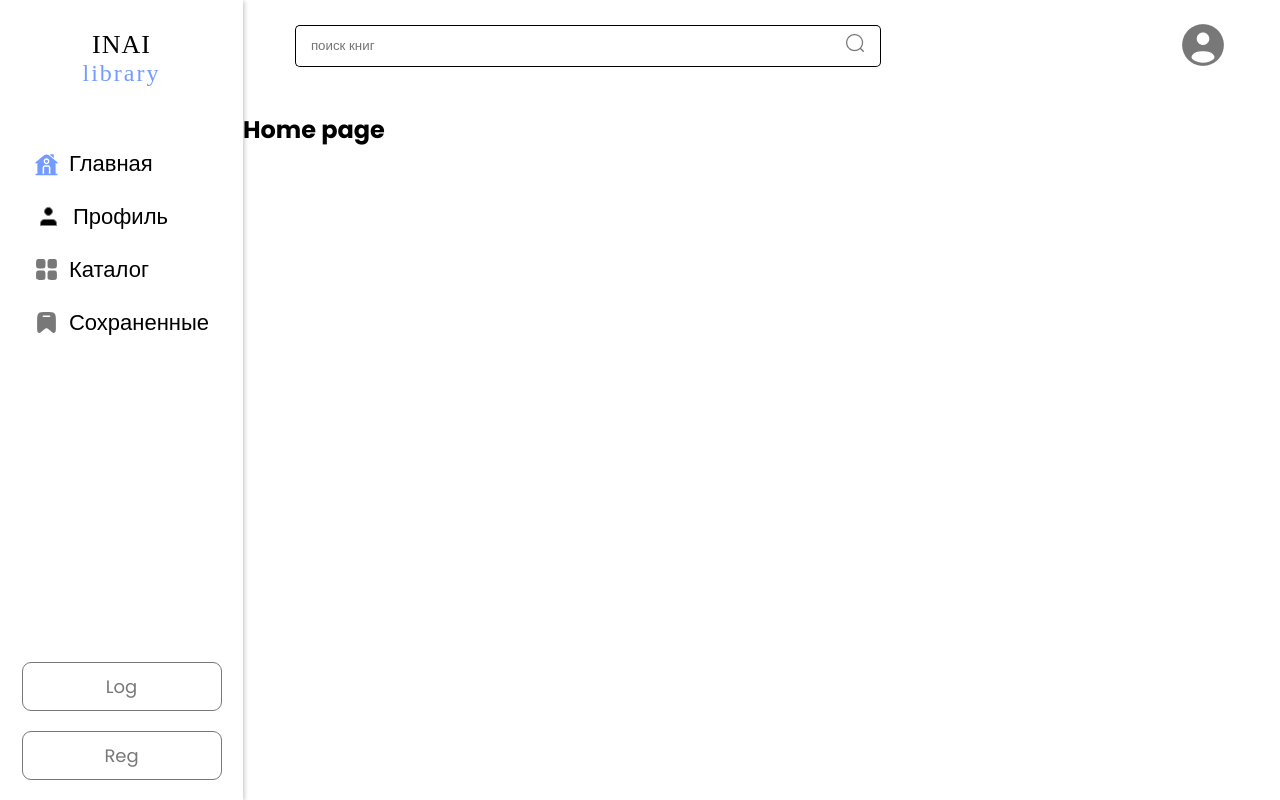
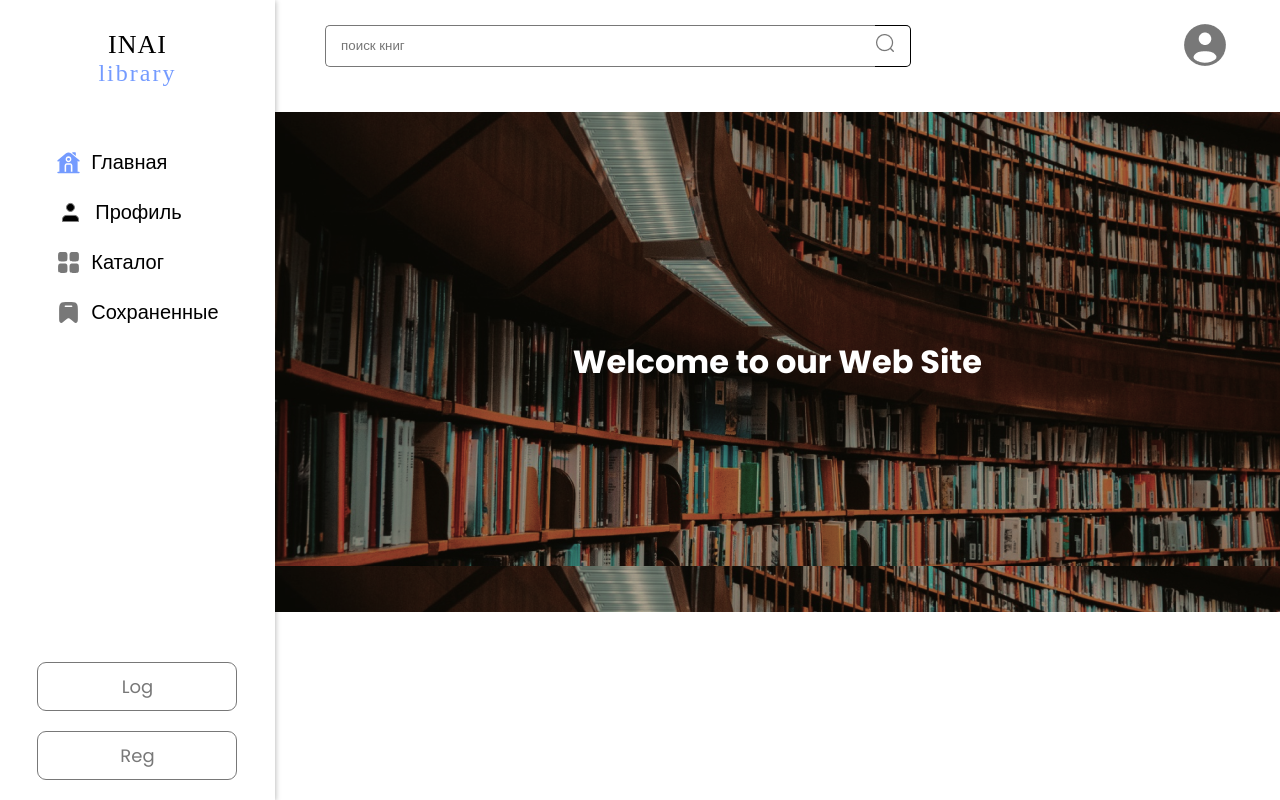
Before and after one commit to EmirlanDogdurbaev/library, a React (Vite) app: page / in a window 1280 px wide. Built offline with nearby package versions, Linux system fonts and the light colour scheme; a web font is replaced by a local one.

Commit message:
added SearchBar

```diff
--- a/src/components/Nav/Nav.module.scss
+++ b/src/components/Nav/Nav.module.scss
@@ -6,7 +6,7 @@
 }
 
 .Nav {
-  width: 300px;
+  width: 350px;
   height: 100vh;
   background-color: white;
   box-shadow: 1px 1px 5px rgb(0, 0, 0, 25%);
@@ -51,7 +51,7 @@
         align-items: center;
         gap: 10px;
         a {
-          font-size: 22px;
+          font-size: 20px;
           font-weight: 300;
         }
         svg {
--- a/src/components/SearchBar/SearchBar.module.scss
+++ b/src/components/SearchBar/SearchBar.module.scss
@@ -16,7 +16,7 @@
      input{
       padding: 10px 15px;
       width: 550px;
-      border: 1px solid black ;
+      border: 1px solid #787878 ;
       border-right: none;
       border-radius: 5px 0 0 5px
       ;
--- a/src/pages/Home/Home.jsx
+++ b/src/pages/Home/Home.jsx
@@ -1,7 +1,8 @@
+import cl from "./Home.module.scss";
 const Home = () => {
   return (
-    <div>
-      <h2>Home page</h2>
+    <div className={cl.Home}>
+      <h1>Welcome to our Web Site</h1>
     </div>
   );
 };
--- /dev/null
+++ b/src/pages/Home/Home.module.scss
@@ -0,0 +1,11 @@
+.Home {
+  width: 100%;
+  background-image: url(../../assets//images/home.png);
+  height: 500px;
+  display: flex;
+  justify-content: center;
+  align-items: center;
+  h1 {
+    color: white;
+  }
+}
```
